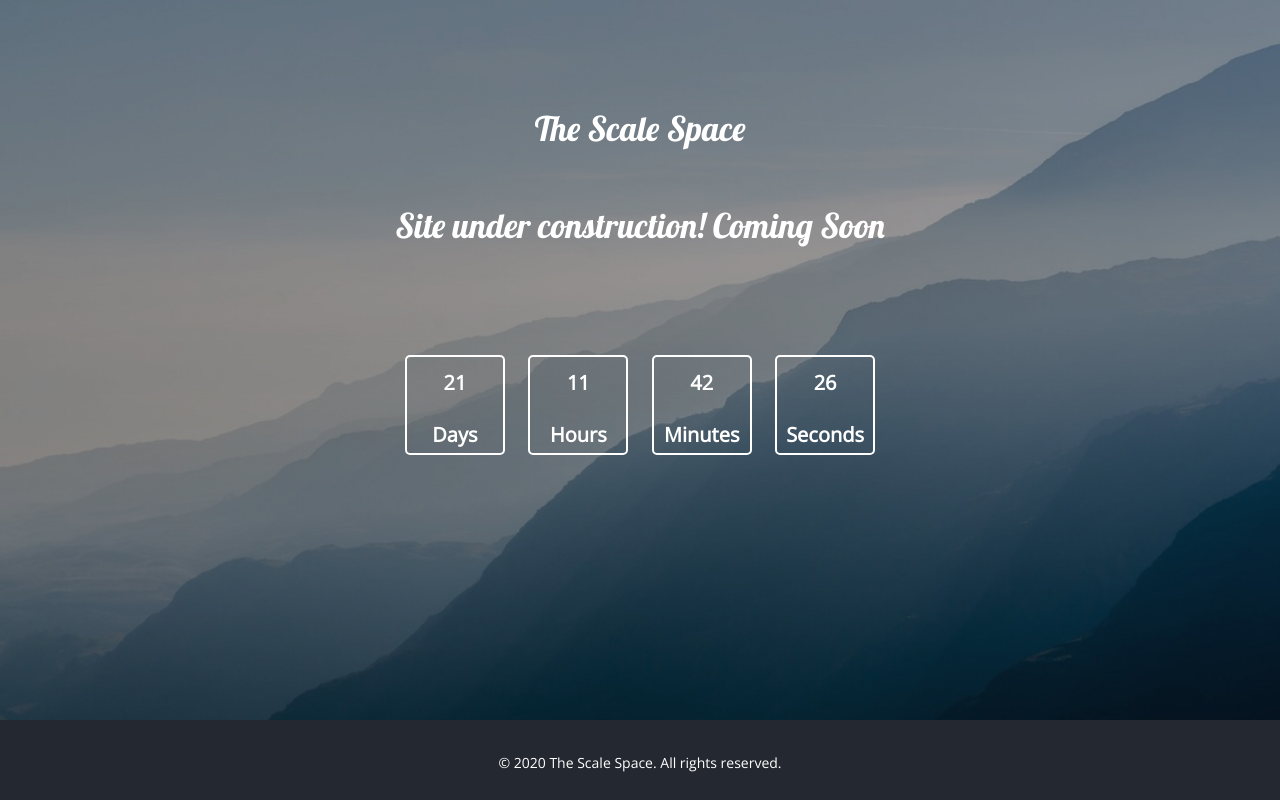
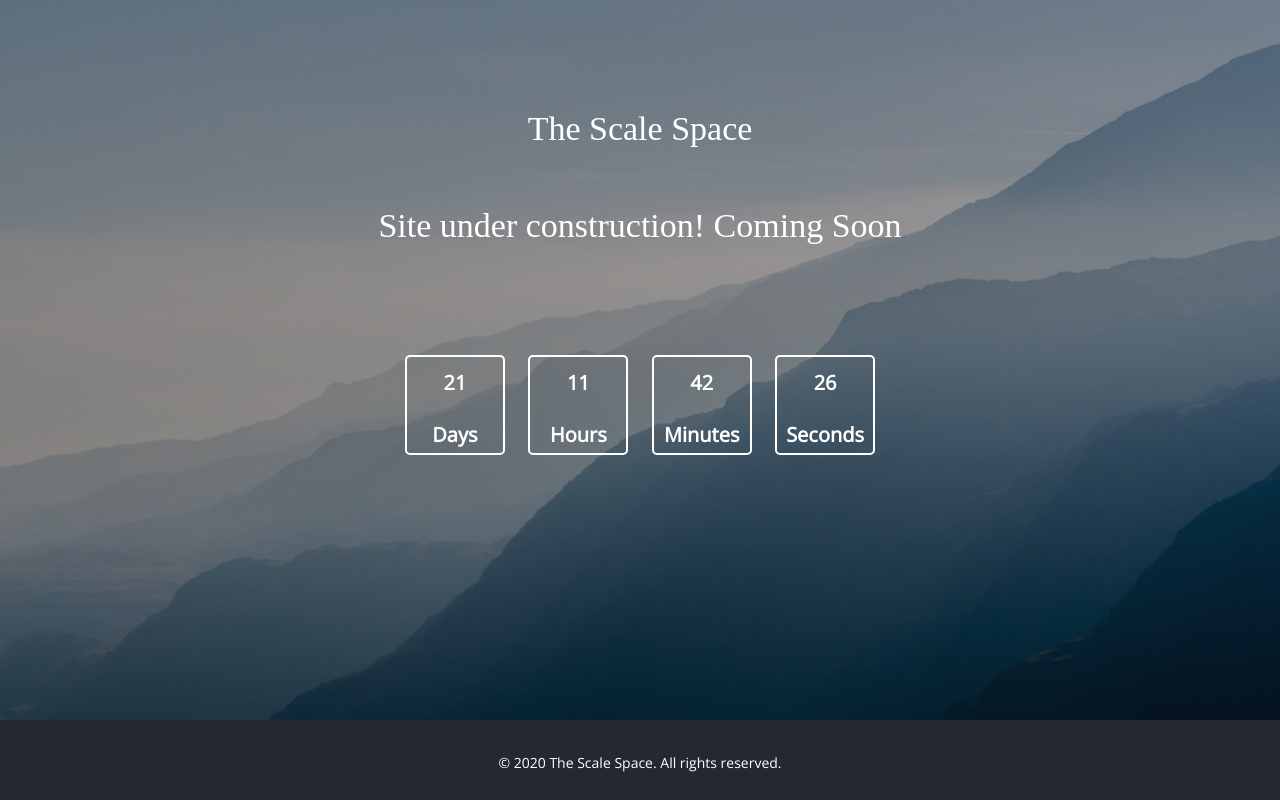
Before and after one commit to dpopat/TheScaleSpace, a plain HTML site: page index.html in a window 1280 px wide. Drawn offline with nearby package versions, Linux system fonts and the light colour scheme.

Commit message:
Update title fonts manually

```diff
--- a/index.html
+++ b/index.html
@@ -17,8 +17,8 @@
     <div class="container wow fadeInUp delay-03s" align="center">
       <div class="row">
         <div class="logo text-center">
-          <h2> The Scale Space </h2>
-          <h2> Site under construction! Coming Soon </h2>
+          <h2 style="font-family: Copperplate"> The Scale Space </h2>
+          <h2 style="font-family: Copperplate"> Site under construction! Coming Soon </h2>
         </div>
         <div id="countdown" data-wow-delay=".3s" data-date="August 2, 2020 06:00:00"></div>
       </div>
```
